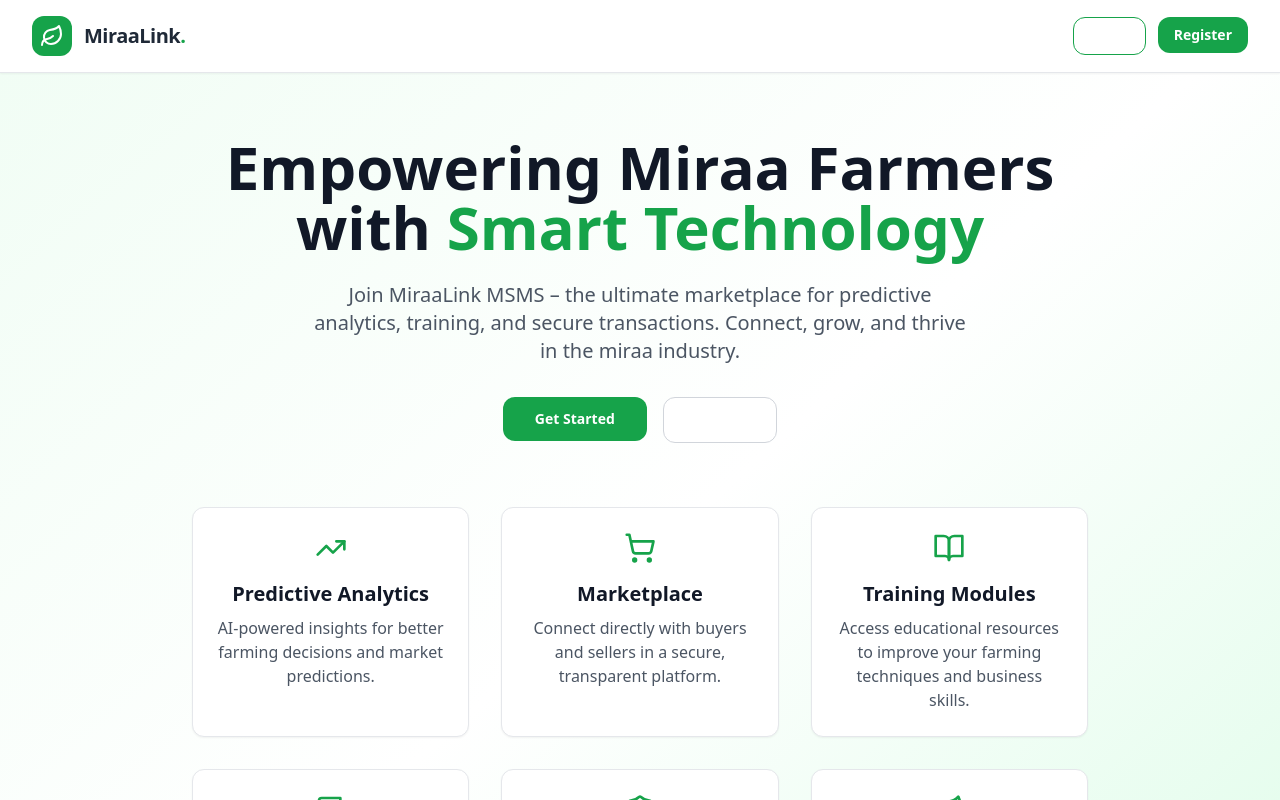
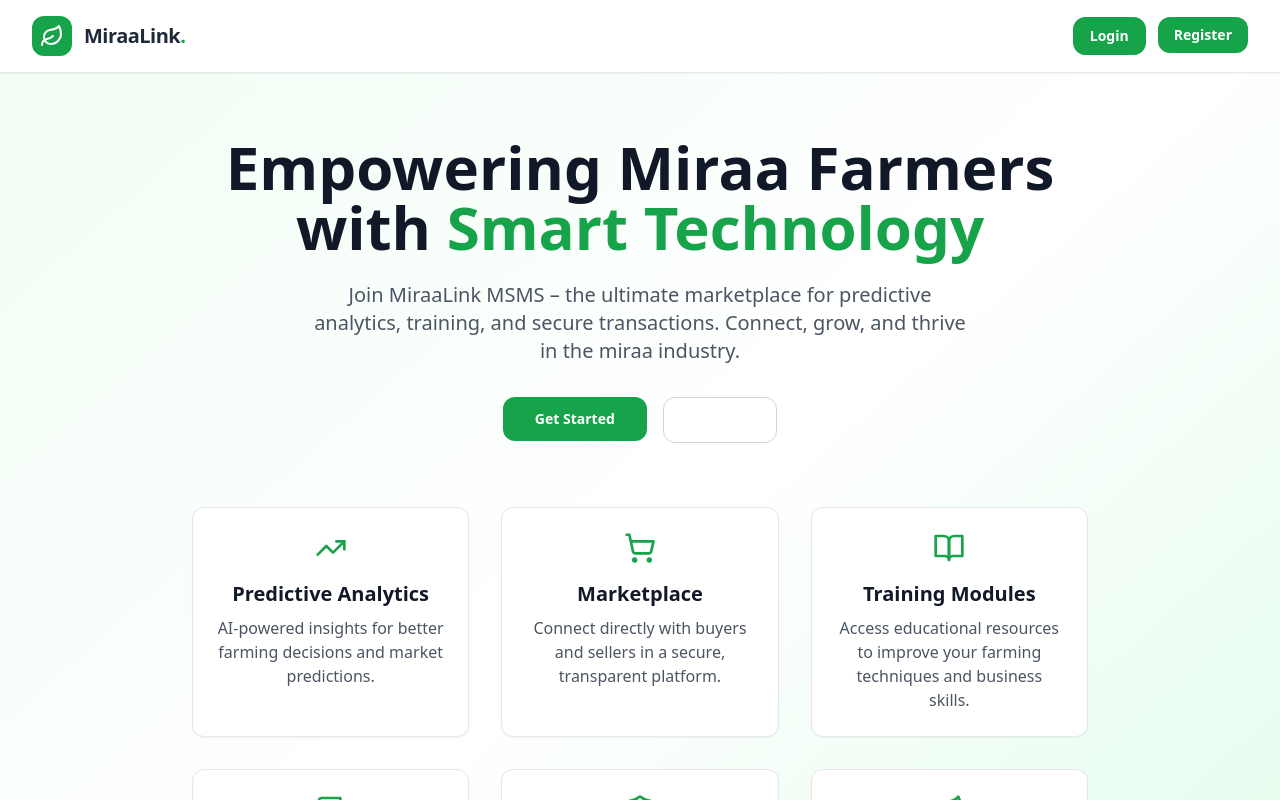
Before and after one commit to H-E-Ingwee/MSMS, a React (Vite) app: page / in a window 1280 px wide. Built offline with nearby package versions, Linux system fonts and the light colour scheme; the HTML template or start-up script is replaced by a standard one.

Commit message:
landing page style

```diff
--- a/src/pages/LandingPage.jsx
+++ b/src/pages/LandingPage.jsx
@@ -18,7 +18,7 @@ export default function LandingPage() {
             </div>
             <div className="flex gap-3">
               <Link to="/login">
-                <PrimaryButton className="bg-white text-green-600 border border-green-600 hover:bg-green-50">Login</PrimaryButton>
+                <PrimaryButton className="bg-green-600 text-white border border-green-600 hover:bg-green-50">Login</PrimaryButton>
               </Link>
               <Link to="/register">
                 <PrimaryButton className="bg-green-600 text-white hover:bg-green-700">Register</PrimaryButton>
```
Also changed, not shown: 1 other file (tests, documents, lock files or other folders).
